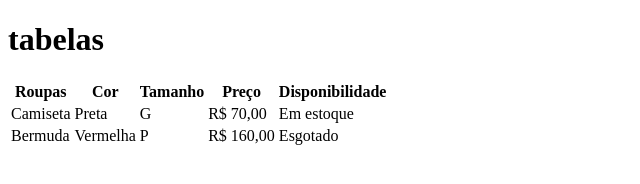
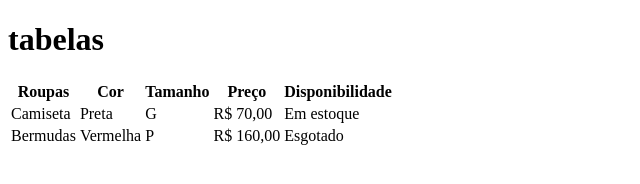
Before and after one commit to MarlonUdi/aula-tabela, a plain HTML site: page index.html in a window 1280 px wide. Shown: the full height of the page, 0-640 px from the left. Drawn offline with Linux system fonts and the light colour scheme.

Commit message:
Colocado no plural

```diff
--- a/index.html
+++ b/index.html
@@ -25,7 +25,7 @@
             <td>Em estoque </td>
         </tr>
         <tr>
-            <td>Bermuda</td>
+            <td>Bermudas</td>
             <td>Vermelha</td>
             <td>P</td>
             <td> R$ 160,00 </td>
```
